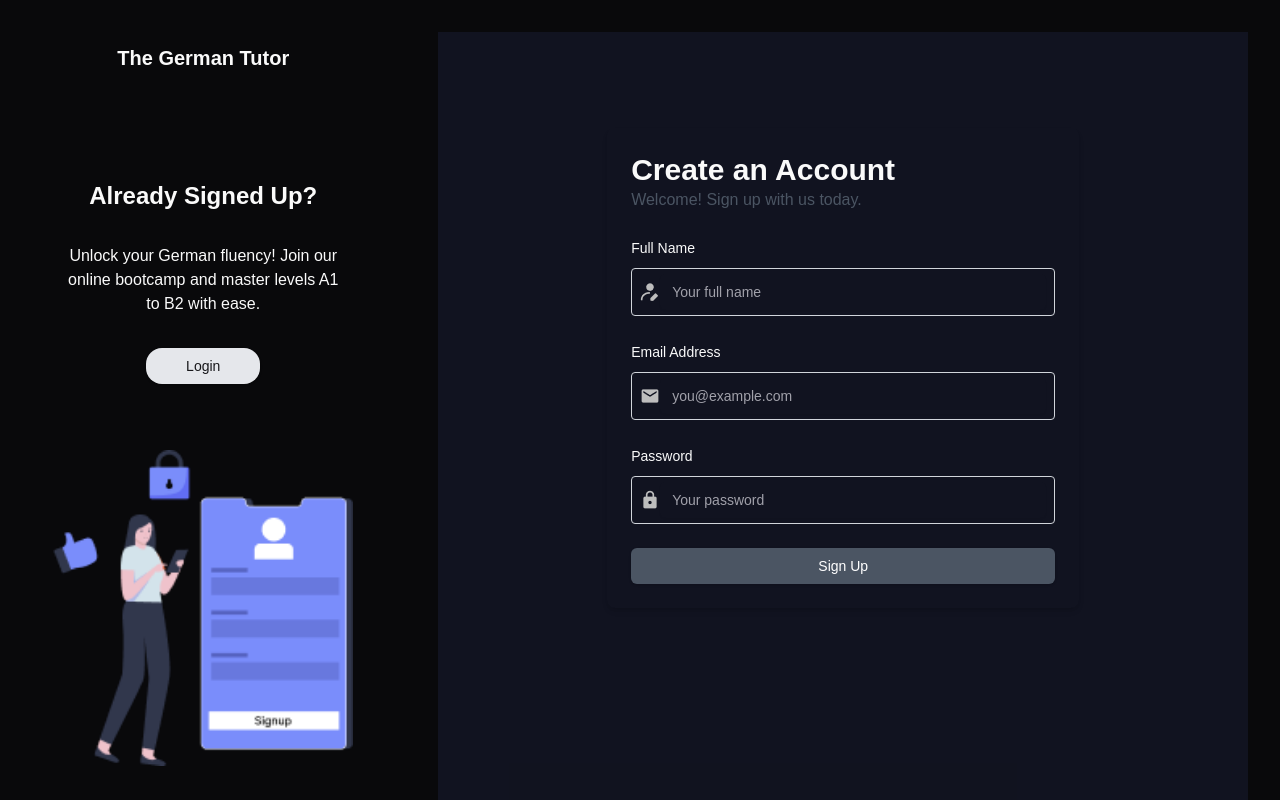
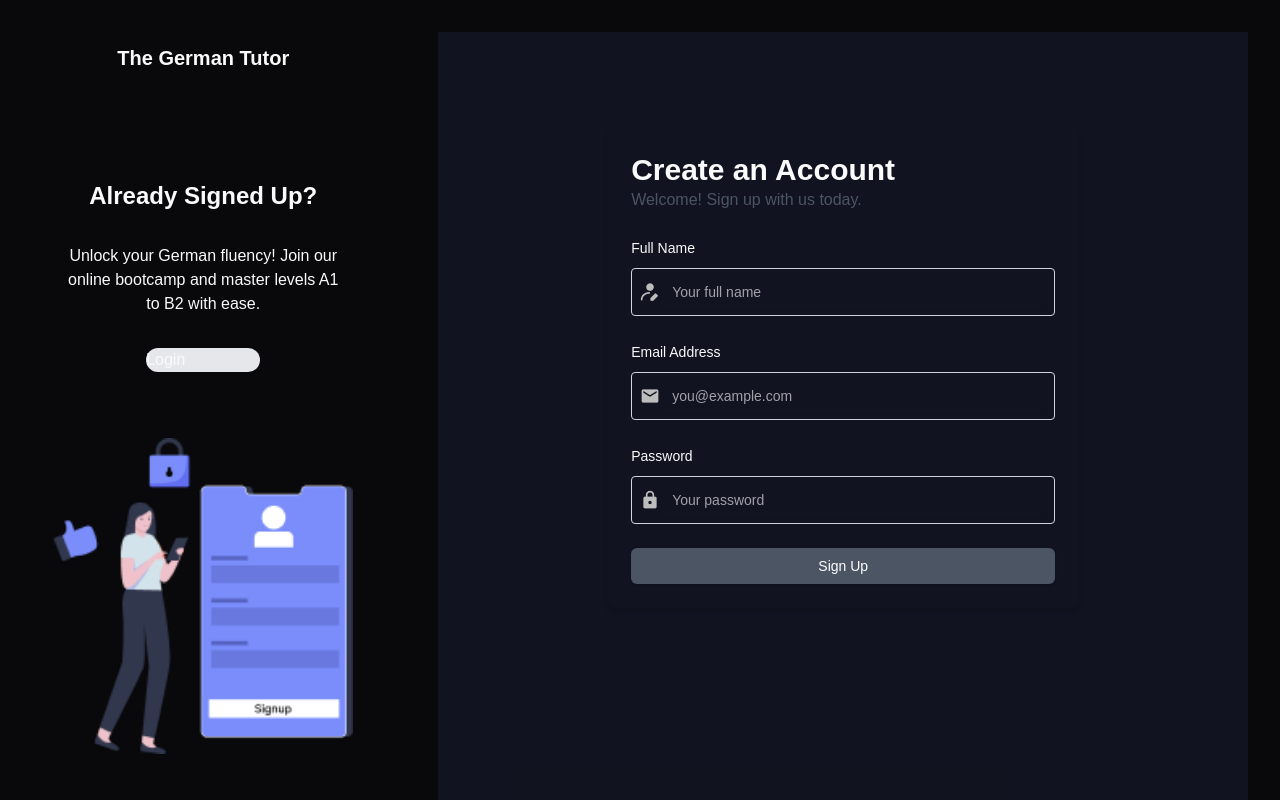
Before and after one commit to oludedavid/the-german-tutor, a Next.js app in the folder client/: page /register in a window 1280 px wide. Built offline with nearby package versions, Linux system fonts and the light colour scheme.

Commit message:
added the next link to the sigup and login

```diff
--- a/client/src/components/ui/customUI/login.tsx
+++ b/client/src/components/ui/customUI/login.tsx
@@ -7,6 +7,7 @@ import { Button } from "@/components/ui/button";
 import axios from "axios";
 import { useRouter } from "next/navigation";
 import { useToast } from "@/hooks/use-toast";
+import Link from "next/link";
 
 import {
   Form,
@@ -79,12 +80,13 @@ export default function Login() {
               Want to be part of the best German learning community? Sign up
               below and start your journey toward fluency today!
             </p>
-            <Button
+            <Link
+              href="/register"
               className="w-1/3 border-none bg-gray-200 rounded-2xl"
               aria-label="Login button"
             >
               Signup
-            </Button>
+            </Link>
             <div className="w-full h-96 flex justify-center items-center">
               <Image
                 src="/images/login1.png"
--- a/client/src/components/ui/customUI/register.tsx
+++ b/client/src/components/ui/customUI/register.tsx
@@ -4,6 +4,7 @@ import { useForm } from "react-hook-form";
 import { zodResolver } from "@hookform/resolvers/zod";
 import Image from "next/image";
 import { Button } from "@/components/ui/button";
+import Link from "next/link";
 import axios from "axios";
 import { useToast } from "@/hooks/use-toast";
 import {
@@ -80,12 +81,13 @@ export default function Register() {
               Unlock your German fluency! Join our online bootcamp and master
               levels A1 to B2 with ease.
             </p>
-            <Button
+            <Link
+              href="/login"
               className="w-1/3 border-none bg-gray-200 rounded-2xl"
               aria-label="Login button"
             >
               Login
-            </Button>
+            </Link>
             <div className="w-full h-96 flex justify-center items-center">
               <Image
                 src="/images/register1.png"
```
